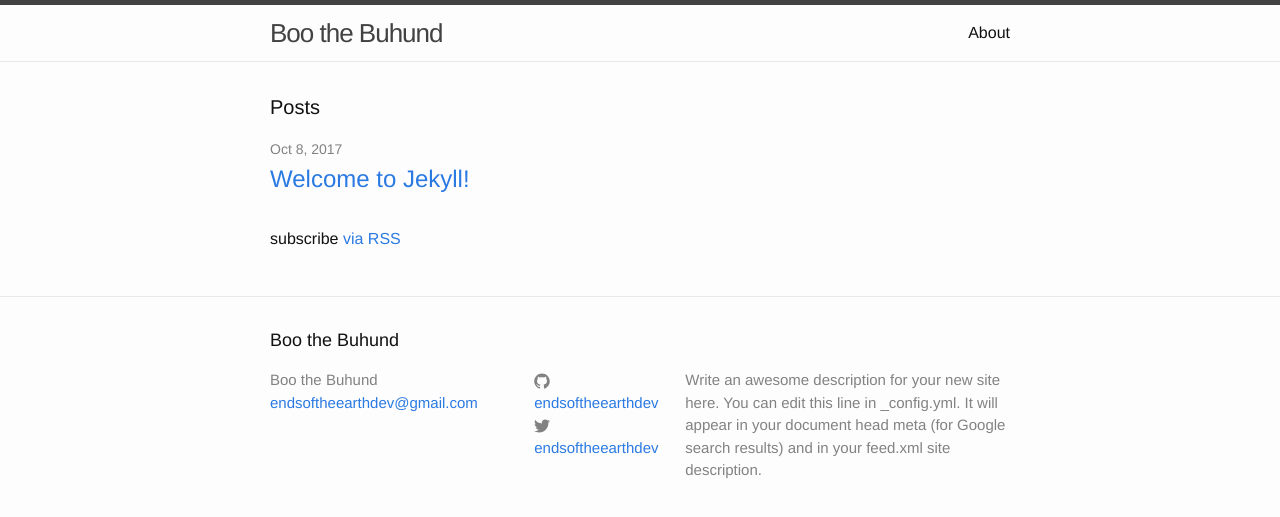
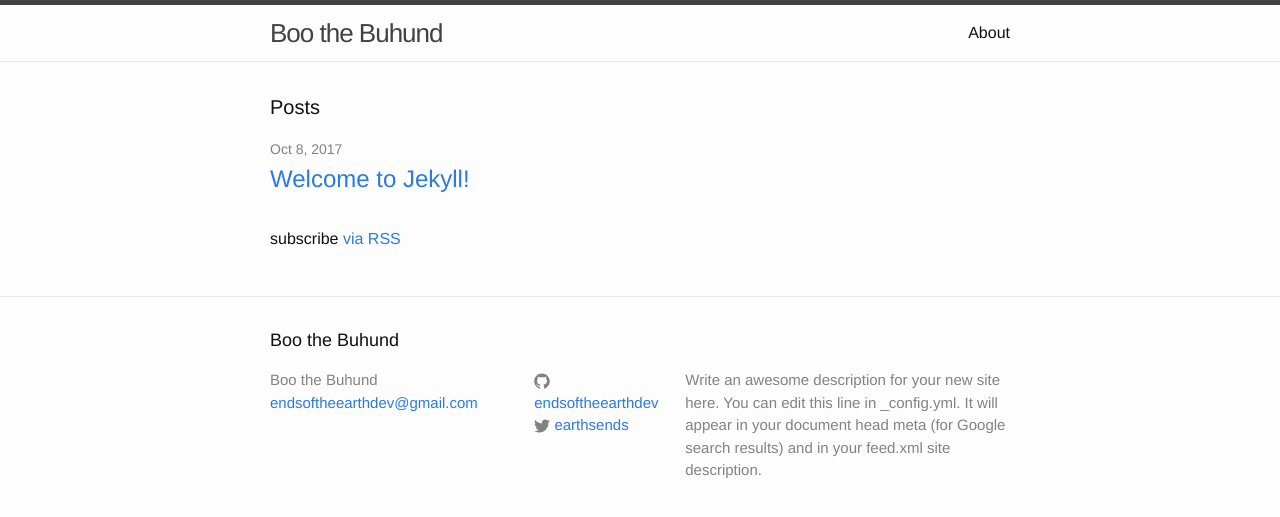
Before and after one commit to endsoftheearthdev/endsoftheearthdev.github.io, a Jekyll site: the page built from index.html, in a window 1280 px wide. Shown: the top 517 px of the page. Built offline with Jekyll 4.4.1, drawn with Linux system fonts in a browser that asks for light colours.

Commit message:
Update _config.yml

```diff
--- a/_config.yml
+++ b/_config.yml
@@ -14,7 +14,7 @@ description: > # this means to ignore newlines until "baseurl:"
   Google search results) and in your feed.xml site description.
 baseurl: "" # the subpath of your site, e.g. /blog
 url: "http://boothebuhund.com" # the base hostname & protocol for your site
-twitter_username: endsoftheearthdev
+twitter_username: earthsends
 github_username:  endsoftheearthdev
 
 # Build settings
```
